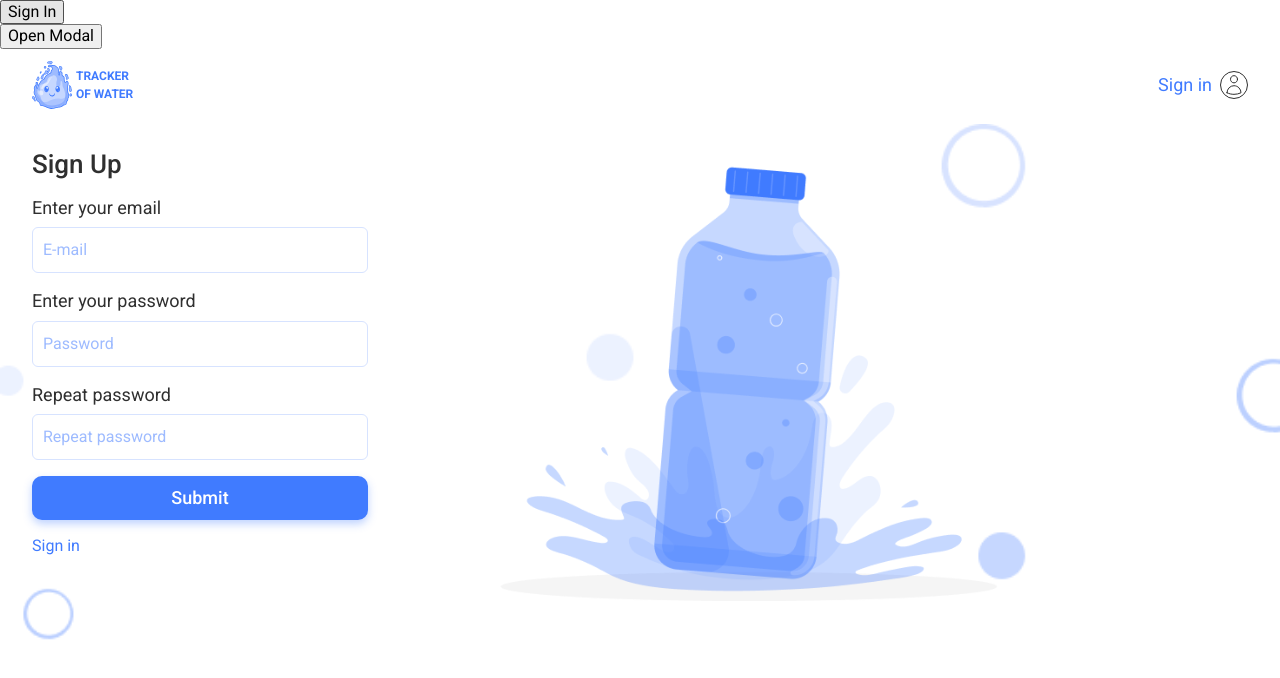
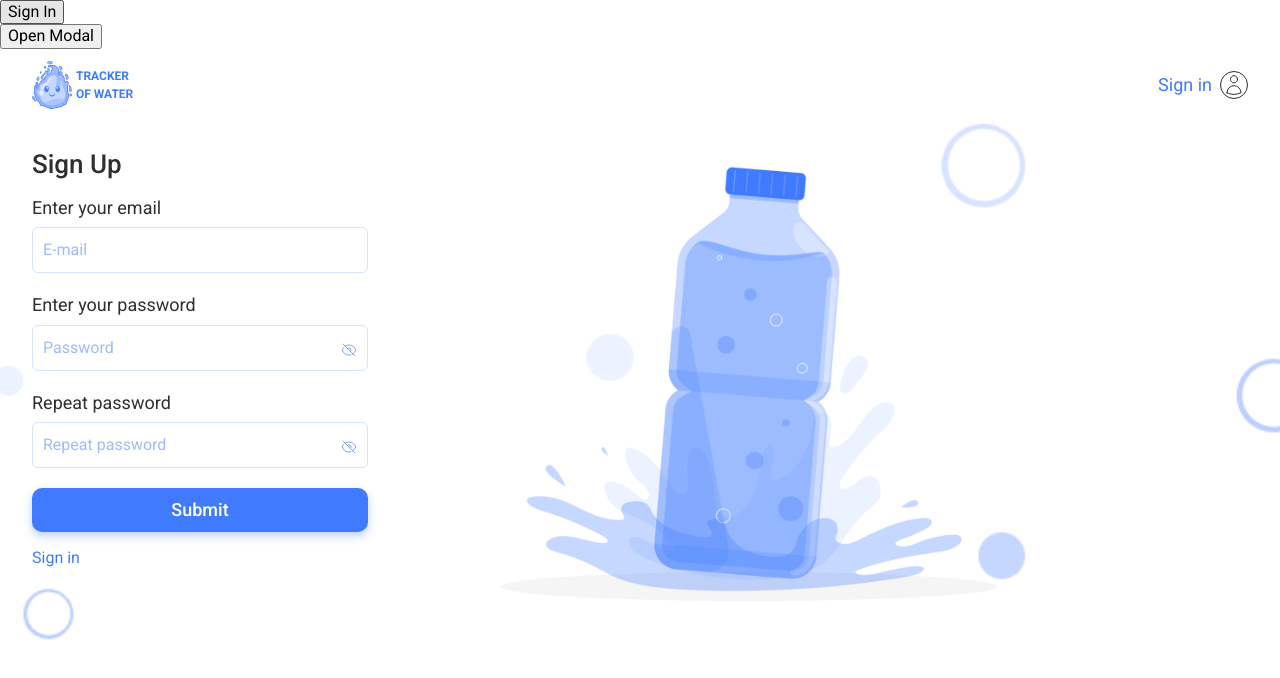
Before and after one commit to Stee1Lemon/water-tracker, a React (Vite) app: page /water-tracker/signup in a window 1280 px wide. Shown: the top 678 px of the page. Built offline with nearby package versions, Linux system fonts and the light colour scheme.

Commit message:
adding form validation

```diff
--- a/src/components/SignupForm/SignupForm.jsx
+++ b/src/components/SignupForm/SignupForm.jsx
@@ -1,16 +1,155 @@
-import { Form } from './SignupForm.styled';
+import { useState } from 'react';
 import { NavLink } from 'react-router-dom';
+import { useFormik } from 'formik';
+import * as Yup from 'yup';
+import { Form, InputDiv, Message } from './SignupForm.styled';
+import icons from '../../assets/icons.svg';
 
 export const SignupForm = () => {
+  const [showPassword, setShowPassword] = useState(false);
+
+  const formik = useFormik({
+    initialValues: {
+      email: '',
+      password: '',
+      repeatedPassword: '',
+    },
+    validationSchema: Yup.object({
+      email: Yup.string()
+        .required('Email is required')
+        .matches(/^[A-Z0-9._%+-]+@[A-Z0-9.-]+\.[A-Z]{2,}$/i, 'Invalid email'),
+      password: Yup.string()
+        .required('Password is required')
+        .min(8, 'Password must contain at least 8 characters')
+        .max(64, 'Password must contain no more than 64 characters'),
+      repeatedPassword: Yup.string()
+        .required('Password is required')
+        .oneOf([Yup.ref('password'), null], 'Passwords must match'),
+    }),
+    onSubmit: ({ email, password }) => {
+      console.log({ email, password });
+    },
+  });
+
+  const toggleVisibility = () => {
+    setShowPassword(!showPassword);
+  };
+
   return (
-    <Form>
+    <Form onSubmit={formik.handleSubmit}>
       <h2>Sign Up</h2>
       <label>Enter your email</label>
-      <input type="email" name="email" placeholder="E-mail" />
+      <InputDiv>
+        <input
+          type="email"
+          name="email"
+          placeholder="E-mail"
+          onChange={formik.handleChange}
+          onBlur={formik.handleBlur}
+          value={formik.values.email}
+          style={{
+            color:
+              formik.errors.email && formik.touched.email
+                ? 'var(--secondary-second)'
+                : 'var(--primary-focus)',
+            border:
+              formik.errors.email && formik.touched.email
+                ? '1px solid var(--secondary-second)'
+                : '1px solid var(--secondary-fifth)',
+          }}
+        />
+        {formik.errors.email && formik.touched.email ? (
+          <Message>{formik.errors.email}</Message>
+        ) : null}
+      </InputDiv>
       <label>Enter your password</label>
-      <input type="text" name="password" placeholder="Password" />
+      <InputDiv>
+        <input
+          type={showPassword ? 'text' : 'password'}
+          name="password"
+          placeholder="Password"
+          onChange={formik.handleChange}
+          onBlur={formik.handleBlur}
+          value={formik.values.password}
+          style={{
+            color:
+              formik.errors.password && formik.touched.password
+                ? 'var(--secondary-second)'
+                : 'var(--primary-focus)',
+            border:
+              formik.errors.password && formik.touched.password
+                ? '1px solid var(--secondary-second)'
+                : '1px solid var(--secondary-fifth)',
+          }}
+        />
+        <button
+          type="button"
+          className="icon-eye"
+          onClick={toggleVisibility}
+          style={{
+            top:
+              formik.errors.password && formik.touched.password ? '23%' : '30%',
+          }}
+        >
+          <svg width="16" height="16" className="icon">
+            <use
+              href={
+                showPassword
+                  ? icons + '#icon-opened-eye'
+                  : icons + '#icon-closed-eye'
+              }
+            ></use>
+          </svg>
+        </button>
+        {formik.errors.password && formik.touched.password ? (
+          <Message>{formik.errors.password}</Message>
+        ) : null}
+      </InputDiv>
       <label>Repeat password</label>
-      <input type="text" name="password" placeholder="Repeat password" />
+      <InputDiv>
+        <input
+          type={showPassword ? 'text' : 'password'}
+          name="repeatedPassword"
+          placeholder="Repeat password"
+          onChange={formik.handleChange}
+          onBlur={formik.handleBlur}
+          value={formik.values.repeatedPassword}
+          style={{
+            color:
+              formik.errors.repeatedPassword && formik.touched.repeatedPassword
+                ? 'var(--secondary-second)'
+                : 'var(--primary-focus)',
+            border:
+              formik.errors.repeatedPassword && formik.touched.repeatedPassword
+                ? '1px solid var(--secondary-second)'
+                : '1px solid var(--secondary-fifth)',
+          }}
+        />
+        <button
+          type="button"
+          className="icon-eye"
+          onClick={toggleVisibility}
+          style={{
+            top:
+              formik.errors.repeatedPassword && formik.touched.repeatedPassword
+                ? '23%'
+                : '30%',
+          }}
+        >
+          <svg width="16" height="16" className="icon">
+            <use
+              href={
+                showPassword
+                  ? icons + '#icon-opened-eye'
+                  : icons + '#icon-closed-eye'
+              }
+            ></use>
+          </svg>
+        </button>
+        {formik.errors.repeatedPassword && formik.touched.repeatedPassword ? (
+          <Message>{formik.errors.repeatedPassword}</Message>
+        ) : null}
+      </InputDiv>
       <button type="submit">Submit</button>
       <NavLink to="/signin">Sign in</NavLink>
     </Form>
--- a/src/components/SignupForm/SignupForm.styled.jsx
+++ b/src/components/SignupForm/SignupForm.styled.jsx
@@ -22,15 +22,14 @@ export const Form = styled.form`
   }
 
   input {
-    border: 1px solid var(--secondary-fifth);
     border-radius: 6px;
     padding: 12px 10px;
-    margin-bottom: 16px;
+    margin-bottom: 4px;
     line-height: 1.25;
+    width: 280px;
   }
 
   input:focus {
-    color: var(--primary-focus);
     outline: none;
     font-size: 16px;
     line-height: 1.25;
@@ -41,6 +40,24 @@ export const Form = styled.form`
     font-size: 16px;
     line-height: 1.25;
     color: var(--secondary-third);
+  }
+
+  .icon-eye,
+  .icon-eye:hover,
+  .icon-eye:focus {
+    padding: 0;
+    margin: 0;
+    box-shadow: none;
+    background-color: transparent;
+    width: 16px;
+    height: 16px;
+    position: absolute;
+    left: 90%;
+  }
+
+  .icon {
+    stroke: var(--primary-focus);
+    fill: none;
   }
 
   button {
@@ -83,6 +100,13 @@ export const Form = styled.form`
       width: 336px;
     }
 
+    .icon-eye,
+    .icon-eye:hover,
+    .icon-eye:focus {
+      top: 27%;
+      left: 92%;
+    }
+
     button {
       padding: 10px 30px;
       font-size: 18px;
@@ -99,3 +123,13 @@ export const Form = styled.form`
     }
   }
 `;
+
+export const InputDiv = styled.div`
+  margin-bottom: 16px;
+  position: relative;
+`;
+
+export const Message = styled.span`
+  color: var(--secondary-second);
+  font-size: 14px;
+`;
```
